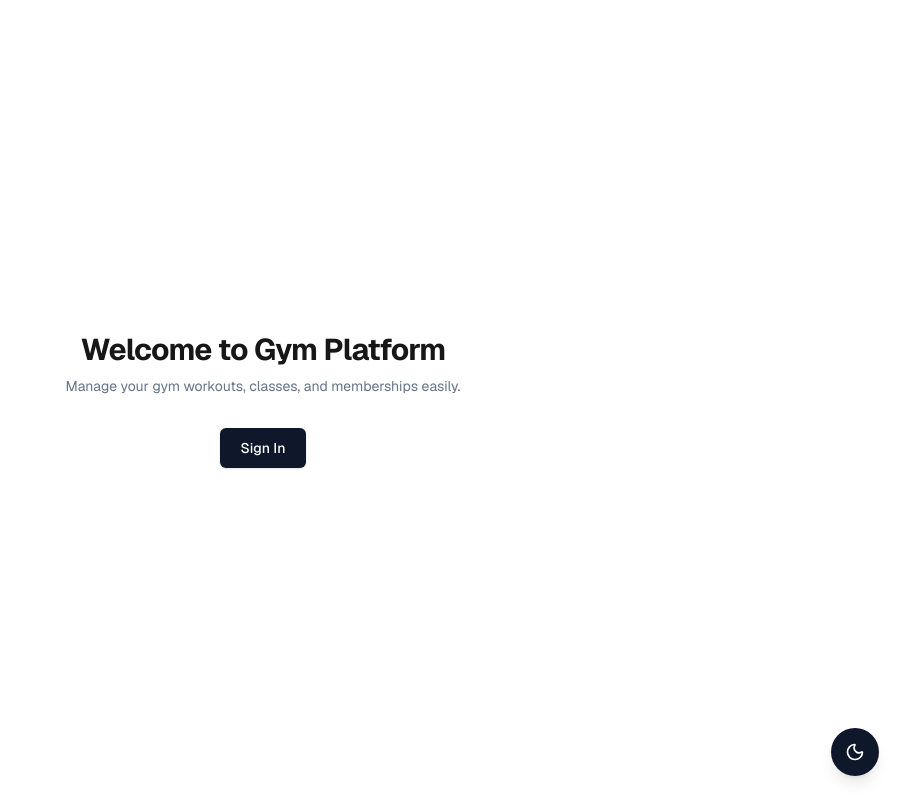
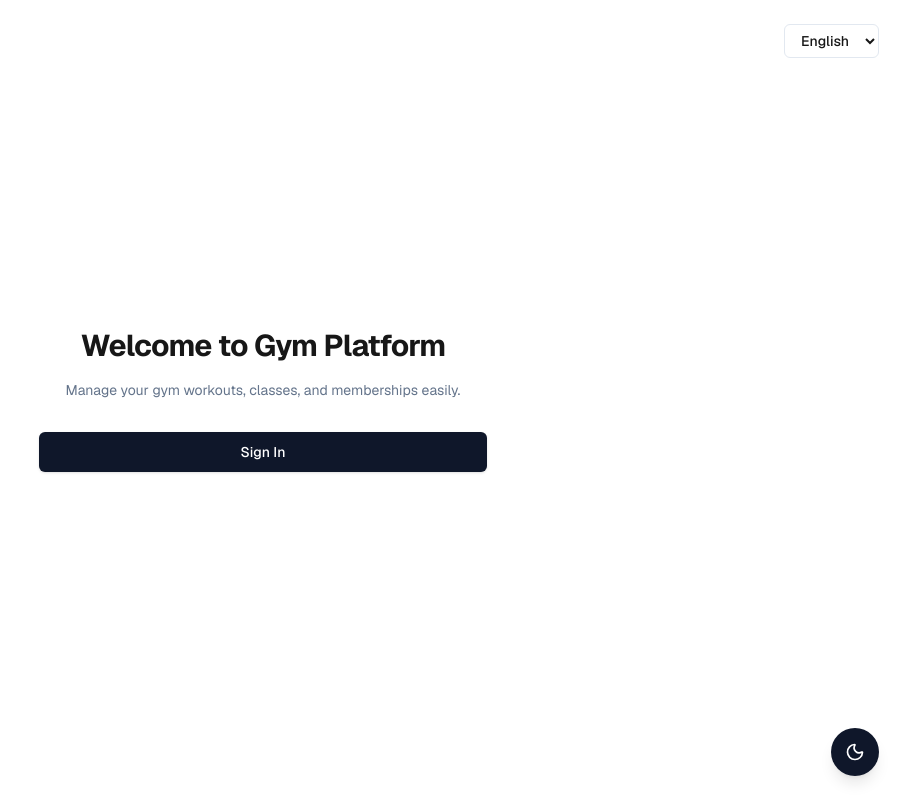
Before and after one commit to MontuWeb-Org/gym-frontend, a Next.js app: page /en in a window 1280 px wide. Shown: the whole page, without its empty margins (377-1280 px from the left). Built offline with nearby package versions, Linux system fonts and the light colour scheme; no server answers.

Commit message:
feat: add next-intl language switcher to navbar and welcome page to make both languages be coheisive in terms of data

```diff
--- a/messages/en.json
+++ b/messages/en.json
@@ -9,7 +9,17 @@
   },
   "Login": {
     "title": "Sign In",
-    "description": "Enter your credentials to access your account."
+    "description": "Enter your credentials to access your account.",
+    "nameLabel": "Name",
+    "emailLabel": "Email Address",
+    "roleLabel": "Select Role (for testing)",
+    "roles": {
+      "admin": "Admin",
+      "coach": "Coach",
+      "trainee": "Trainee"
+    },
+    "submitButton": "Sign In",
+    "backToHome": "Back to Welcome Page"
   },
   "Nav": {
     "brandName": "Gym App",
@@ -46,31 +56,16 @@
     "title": "Members",
     "description": "View and manage registered gym members."
   },
-  "Coach": {
-    "title": "Coach Panel",
-    "description": "Manage assigned trainees, schedules, and attendance."
+  "Settings": {
+    "title": "Settings",
+    "description": "Configure system preferences and configuration."
   },
   "Admin": {
     "title": "Admin Panel",
     "description": "Configure system settings, users, and platform roles."
   },
-  "Settings": {
-    "title": "Settings",
-    "description": "Configure system preferences and configuration."
-  },
-
-  "Login": {
-  "title": "Sign In",
-  "description": "Enter your credentials to access your account.",
-  "nameLabel": "Name",
-  "emailLabel": "Email Address",
-  "roleLabel": "Select Role (for testing)",
-  "roles": {
-    "admin": "Admin",
-    "coach": "Coach",
-    "trainee": "Trainee"
-  },
-  "submitButton": "Sign In",
-  "backToHome": "Back to Welcome Page"
+  "Coach": {
+    "title": "Coach Panel",
+    "description": "Manage assigned trainees, schedules, and attendance."
+  }
 }
-}
--- a/src/app/[locale]/page.tsx
+++ b/src/app/[locale]/page.tsx
@@ -1,26 +1,35 @@
 import { useTranslations } from "next-intl";
 import { Link } from "@/i18n/routing";
+import LocaleSwitcher from "@/components/LocaleSwitcher";
 
-export default function HomePage() {
+export default function WelcomePage() {
   const t = useTranslations("Home");
+  const loginT = useTranslations("Login");
 
   return (
-    <main className="flex flex-1 flex-col items-center justify-center p-6 text-center min-h-screen">
+    <main className="relative flex min-h-screen flex-col items-center justify-center p-6 text-center">
+
+      {/* Language Switcher in the top corner */}
+      <div className="absolute top-6 end-6">
+        <LocaleSwitcher />
+      </div>
+
+      <div className="w-full max-w-md space-y-4">
         <h1 className="text-3xl font-bold tracking-tight text-foreground">
           {t("title")}
         </h1>
-      <p className="mt-2 text-sm text-muted-foreground">
+        <p className="text-sm text-muted-foreground">
           {t("description")}
         </p>
 
-      {/* Navigation CTA Buttons */}
-      <div className="mt-8 flex flex-wrap items-center justify-center gap-4">
+        <div className="pt-4">
           <Link
             href="/login"
-          className="rounded-md bg-primary px-5 py-2.5 text-sm font-medium text-primary-foreground shadow transition-colors hover:bg-primary/90"
+            className="inline-block w-full rounded-md bg-primary py-2.5 px-4 text-sm font-medium text-primary-foreground shadow transition-colors hover:bg-primary/90"
           >
-          Sign In
+            {loginT("submitButton")}
           </Link>
+        </div>
       </div>
     </main>
   );
--- /dev/null
+++ b/src/components/LocaleSwitcher.tsx
@@ -0,0 +1,34 @@
+"use client";
+
+import { useLocale } from "next-intl";
+import { usePathname, useRouter } from "@/i18n/routing";
+import { useTransition } from "react";
+
+export default function LocaleSwitcher() {
+  const locale = useLocale();
+  const router = useRouter();
+  const pathname = usePathname();
+  const [isPending, startTransition] = useTransition();
+
+  const handleLocaleChange = (e: React.ChangeEvent<HTMLSelectElement>) => {
+    const nextLocale = e.target.value;
+    startTransition(() => {
+      router.replace(pathname, { locale: nextLocale });
+    });
+  };
+
+  return (
+    <div className="relative inline-block">
+      <select
+        defaultValue={locale}
+        disabled={isPending}
+        onChange={handleLocaleChange}
+        className="px-3 py-1.5 text-sm font-medium rounded-md border border-border bg-background text-foreground focus:outline-none focus:ring-2 focus:ring-primary cursor-pointer"
+        suppressHydrationWarning
+      >
+        <option value="en">English</option>
+        <option value="ar">العربية</option>
+      </select>
+    </div>
+  );
+}
--- a/src/components/layout/AppLayout.tsx
+++ b/src/components/layout/AppLayout.tsx
@@ -1,6 +1,6 @@
 "use client";
 
-import { Navbar } from "./Navbar";
+import  {Navbar}  from "./Navbar";
 import { Sidebar } from "./Sidebar";
 import { useAppSelector } from "@/store/hooks";
 
--- a/src/components/layout/Navbar.tsx
+++ b/src/components/layout/Navbar.tsx
@@ -7,6 +7,7 @@ import { LAYOUT_CONFIG } from "@/data/layout-config";
 import { useAppDispatch, useAppSelector } from "@/store/hooks";
 import { logout } from "@/store/slices/authSlice";
 import { Menu, X, LogOut } from "lucide-react";
+import LocaleSwitcher from "@/components/LocaleSwitcher";
 
 export function Navbar() {
   const t = useTranslations("Nav");
@@ -43,6 +44,8 @@ export function Navbar() {
 
         {/* Right Section / Controls (Desktop) */}
         <div className="hidden md:flex items-center gap-4">
+          <LocaleSwitcher /> {/* <-- Added to Desktop Navbar */}
+
           {user && (
             <>
               <span className="text-sm font-medium text-muted-foreground">
@@ -64,6 +67,11 @@ export function Navbar() {
       {mobileMenuOpen && (
         <div className="border-b border-border bg-background px-4 py-4 md:hidden">
           <div className="flex flex-col gap-4">
+            <div className="flex items-center justify-between pb-2 border-b border-border">
+              <span className="text-sm font-medium text-muted-foreground">Language</span>
+              <LocaleSwitcher /> {/* <-- Added to Mobile Menu Drawer */}
+            </div>
+
             {user && (
               <>
                 <div className="flex flex-col gap-1 border-b border-border pb-3">
--- a/src/components/layout/Sidebar.tsx
+++ b/src/components/layout/Sidebar.tsx
@@ -26,11 +26,11 @@ export function Sidebar({ currentUserRole = "trainee" }: SidebarProps) {
 
   return (
     <>
-      {/* Mobile Toggle on the bottom left */}
+      {/* Mobile Toggle on the bottom start (left in LTR, right in RTL) */}
       <button
         type="button"
         onClick={() => setIsMobileOpen(!isMobileOpen)}
-        className="fixed bottom-4 left-4 z-40 md:hidden p-3 rounded-full bg-primary text-primary-foreground shadow-lg rtl:left-auto rtl:right-4"
+        className="fixed bottom-4 start-4 z-40 md:hidden p-3 rounded-full bg-primary text-primary-foreground shadow-lg"
         aria-label={t(LAYOUT_CONFIG.ariaLabels.toggleSidebar)}
       >
         {isMobileOpen ? <X className="size-6" /> : <Menu className="size-6" />}
@@ -44,12 +44,14 @@ export function Sidebar({ currentUserRole = "trainee" }: SidebarProps) {
         />
       )}
 
-      {/* Sidebar Drawer positioned below the navbar */}
+      {/* Sidebar Drawer positioned with logical start and border-end */}
       <aside
         className={cn(
-          "fixed md:static top-16 bottom-0 start-0 z-30 flex flex-col justify-between border-r border-border bg-background transition-all duration-300 h-[calc(100vh-4rem)] md:h-auto",
+          "fixed md:static top-16 bottom-0 start-0 z-30 flex flex-col justify-between border-e border-border bg-background transition-all duration-300 h-[calc(100vh-4rem)] md:h-auto",
           isCollapsed ? "w-20" : "w-64",
-          isMobileOpen ? "translate-x-0" : "-translate-x-full md:translate-x-0"
+          isMobileOpen
+            ? "translate-x-0 rtl:translate-x-0"
+            : "-translate-x-full rtl:translate-x-full md:translate-x-0"
         )}
       >
         <div className="p-4 space-y-6 overflow-y-auto">
```
Lines whose indentation alone changed are shown as unchanged.
